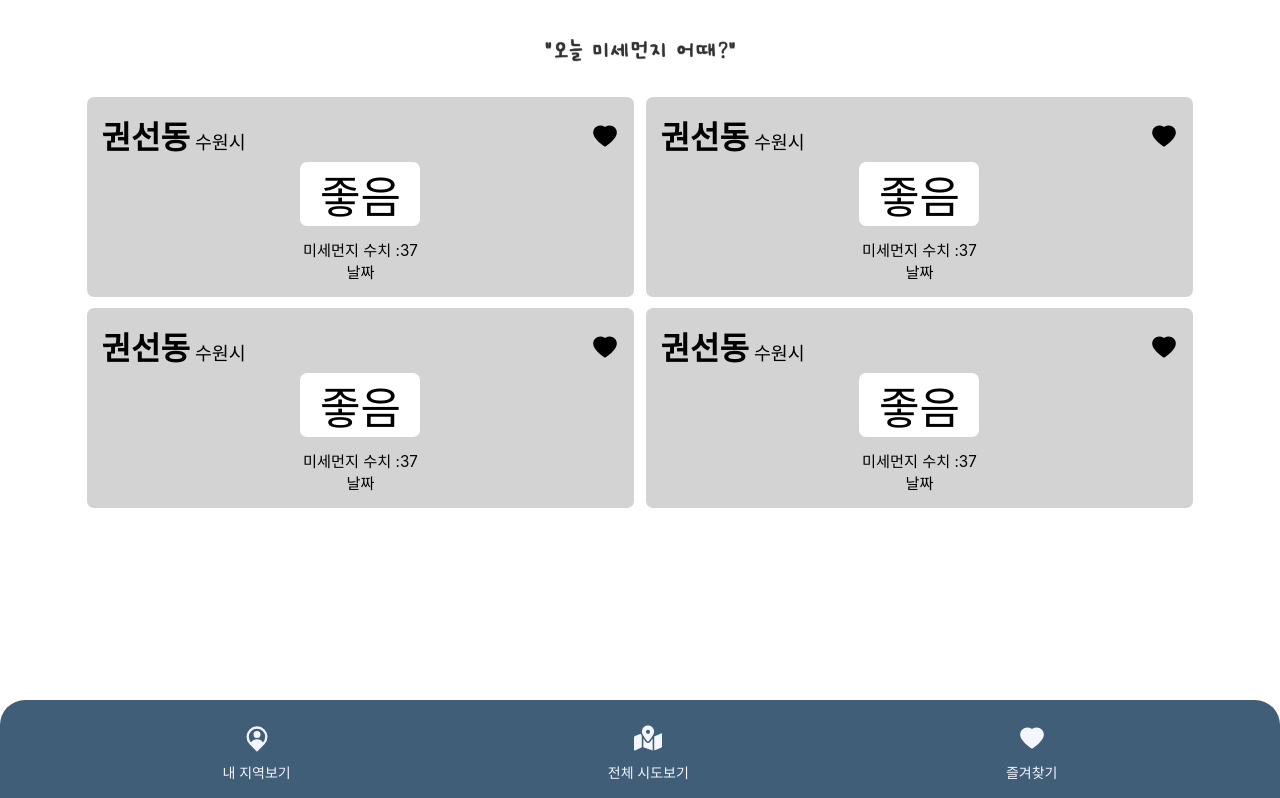
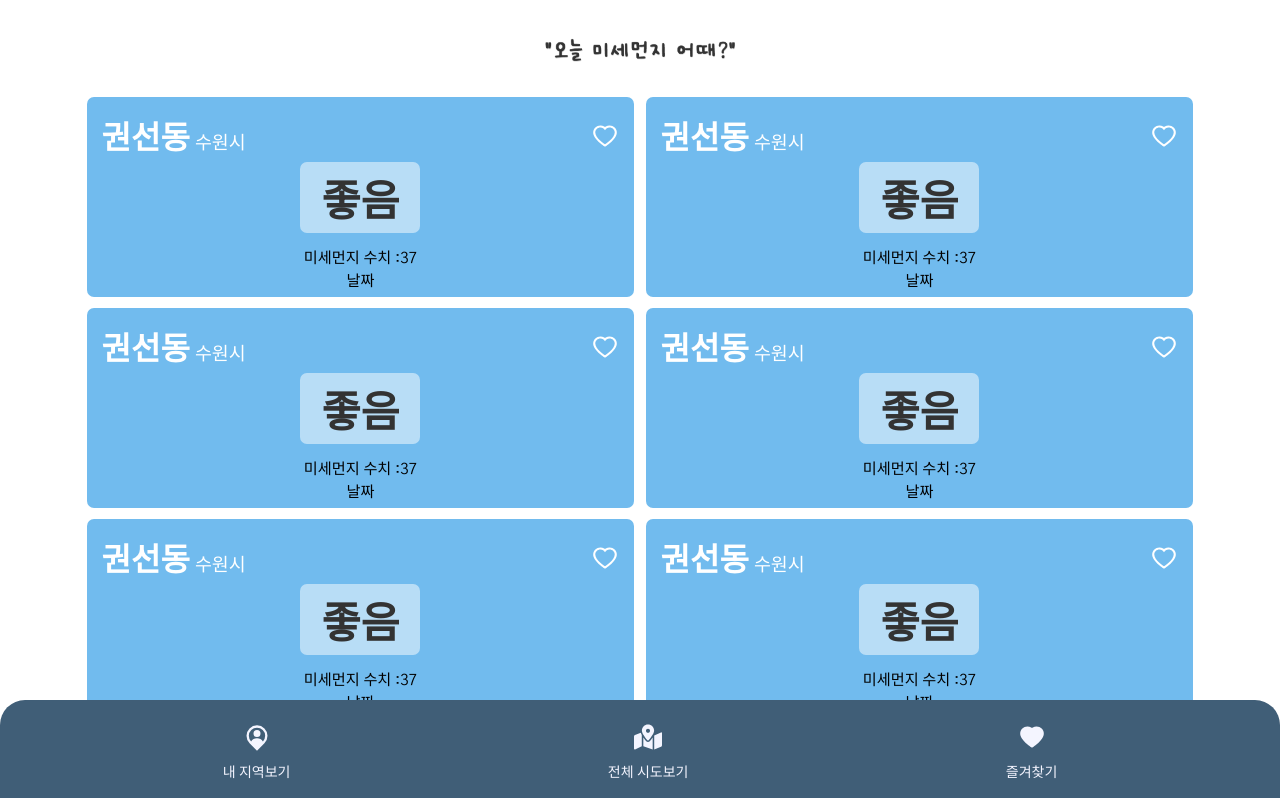
Before and after one commit to soyeon112/Particulate-Matter-Project, a React (Create React App) app: page / in a window 1280 px wide. Shown: the top 798 px of the page. Built offline with nearby package versions, Linux system fonts and the light colour scheme.

Commit message:
[style] ui 수정 - 미세먼지 나쁨color 변경 - 폰트추가 - 카드 갯수 증가시 하단 메뉴에 가려지는 사항 수정

```diff
--- a/public/index.html
+++ b/public/index.html
@@ -24,7 +24,16 @@
       work correctly both with client-side routing and a non-root public URL.
       Learn how to configure a non-root public URL by running `npm run build`.
     -->
-    <title>React App</title>
+
+    <!-- 구글폰트 -->
+    <link rel="preconnect" href="https://fonts.googleapis.com" />
+    <link rel="preconnect" href="https://fonts.gstatic.com" crossorigin />
+    <link
+      href="https://fonts.googleapis.com/css2?family=Gothic+A1:wght@300;400;500;600;700;900&display=swap"
+      rel="stylesheet"
+    />
+    <!--  -->
+    <title>오늘 미세먼지 어때?</title>
   </head>
   <body>
     <noscript>You need to enable JavaScript to run this app.</noscript>
--- a/src/App.css
+++ b/src/App.css
@@ -1,6 +1,9 @@
+* {
+  font-family: "Gothic A1", sans-serif;
+}
 div.contents {
   width: 90%;
-  height: 80vh;
+  /* height: 80vh; */
   padding: 12px;
   box-sizing: border-box;
   margin: auto;
--- a/src/component/card.js
+++ b/src/component/card.js
@@ -1,13 +1,13 @@
 import React from "react";
 import styled from "styled-components";
-import { AiFillHeart } from "react-icons/ai";
+import { AiFillHeart, AiOutlineHeart } from "react-icons/ai";
 
 // 미세먼지 상황별 색상코드
 const colors = {
   매우좋음: "#71bbee",
   좋음: "a1c651",
   한때나쁨: "fdd77d",
-  나쁨: "ffca8c",
+  나쁨: "ffbf87",
   매우나쁨: "ff414d",
 };
 
@@ -16,7 +16,7 @@ const Card = styled.div`
   /* float: left; */
   width: 49%;
   height: 200px;
-  background-color: lightgray;
+  background-color: #71bbee;
   margin: 0.5%;
   padding: 15px;
   box-sizing: border-box;
@@ -34,6 +34,7 @@ const Card_Inner_Top = styled.div`
   display: flex;
   flex-direction: row;
   justify-content: space-between;
+  color: #fff;
 
   .icon {
     font-size: 3.5vh;
@@ -64,10 +65,14 @@ const Card_Inner_Middle = styled.div`
 const Middle_InnerText = styled.p`
   margin: 0 auto;
   width: 120px;
-  font-size: 5.5vh;
-  background-color: #fff;
+  font-size: 5.3vh;
+  padding: 5px 2px 2px;
+  background-color: rgba(255, 255, 255, 0.5);
   text-align: center;
   border-radius: 7px;
+  font-weight: 600;
+  box-sizing: border-box;
+  color: #333;
 `;
 //하단
 const Card_Inner_Bottom = styled.div`
@@ -89,7 +94,8 @@ function card() {
             <span className="dong">권선동</span>
             <span className="si">수원시</span>
           </Inner_Addr>
-          <AiFillHeart className="icon" />
+          {/* <AiFillHeart className="icon" /> --> 즐겨찾기 on */}
+          <AiOutlineHeart className="icon" />
         </Card_Inner_Top>
         <Card_Inner_Middle>
           <Middle_InnerText>좋음</Middle_InnerText>
--- a/src/page/main.js
+++ b/src/page/main.js
@@ -8,10 +8,17 @@ const CardContents = styled.div`
   overflow: hidden;
   box-sizing: border-box;
   padding: 5px;
+  margin-bottom: 90px;
 `;
 function main() {
   return (
     <CardContents>
+      <CardCompo />
+      <CardCompo />
+      <CardCompo />
+      <CardCompo />
+      <CardCompo />
+      <CardCompo />
       <CardCompo />
       <CardCompo />
       <CardCompo />
```
